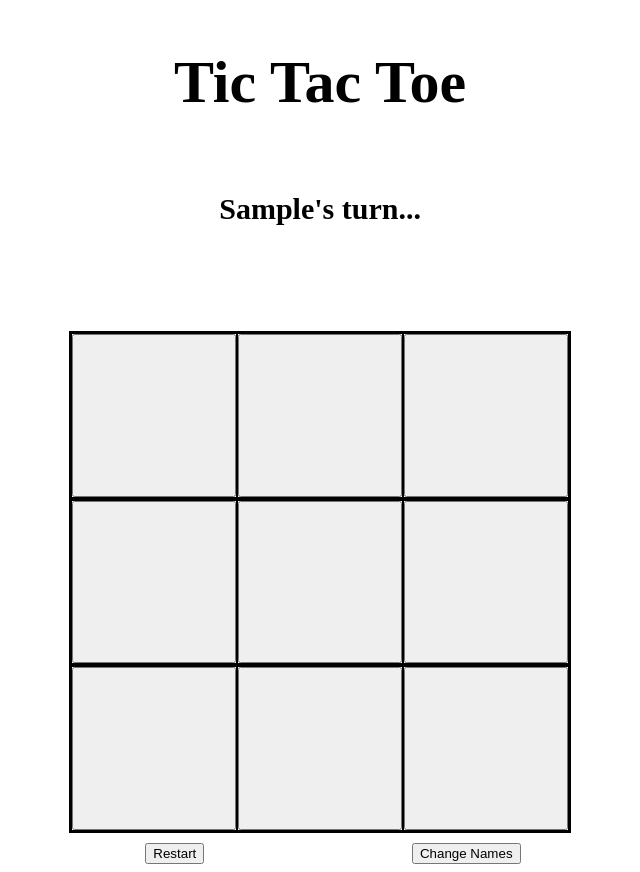
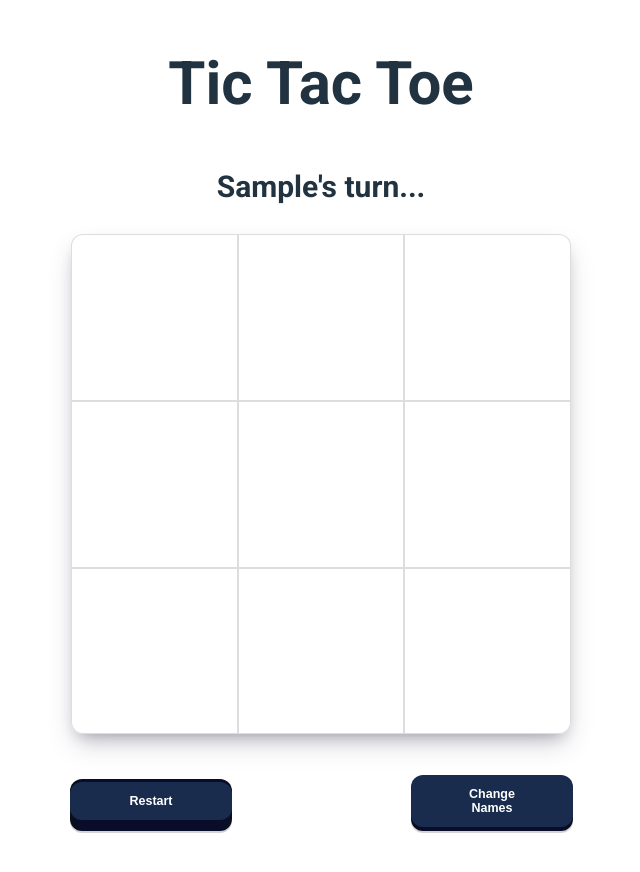
Before and after one commit to JoseVS1/tic-tac-toe, a plain HTML site: page index.html in a window 1280 px wide. Both pictures are taken after typing "Sample", "Sample" into the empty fields and a click on the button "Start". Shown: the whole page, without its empty margins (319-959 px from the left). After the commit the page ends 839 px from the top, so only its background shows below. Drawn offline with Linux system fonts and the light colour scheme.

Commit message:
Add styling

```diff
--- a/index.html
+++ b/index.html
@@ -3,6 +3,9 @@
 <head>
     <meta charset="UTF-8">
     <meta name="viewport" content="width=device-width, initial-scale=1.0">
+    <link rel="preconnect" href="https://fonts.googleapis.com">
+    <link rel="preconnect" href="https://fonts.gstatic.com" crossorigin>
+    <link href="https://fonts.googleapis.com/css2?family=Roboto:ital,wght@0,100;0,300;0,400;0,500;0,700;0,900;1,100;1,300;1,400;1,500;1,700;1,900&display=swap" rel="stylesheet">
     <link rel="stylesheet" href="style.css">
     <title>Tic Tac Toe</title>
 </head>
@@ -12,14 +15,26 @@
 
         <h2 id="turn"></h2>
 
-        <button id="playAgain-btn">Play again</button>
+        <button id="playAgain-btn" class="pushable">
+            <span class="shadow"></span>
+            <span class="edge"></span>
+            <span class="front">Play again</span>
+        </button>
 
         <h2 id="result"></h2>
 
         <div id="board"></div>
 
-        <button id="restart-btn">Restart</button>
-        <button id="changeNames-btn">Change Names</button>
+        <button id="restart-btn" class="pushable">
+            <span class="shadow"></span>
+            <span class="edge"></span>
+            <span class="front">Restart</span>
+        </button>
+        <button id="changeNames-btn" class="pushable">
+            <span class="shadow"></span>
+            <span class="edge"></span>
+            <span class="front">Change Names</span>
+        </button>
 
         <form id="start-form">
             <label id="label1" for="player1">Player 1:</label>
@@ -28,7 +43,11 @@
             <label id="label2" for="player2">Player 2:</label>
             <input type="text" name="player2" id="player2">
 
-            <button id="start-btn">Start</button>
+            <button id="start-btn" class="pushable">
+                <span class="shadow"></span>
+                <span class="edge"></span>
+                <span class="front">Start</span>
+            </button>
         </form>
     </div>
     <script src="main.js"></script>
--- a/main.js
+++ b/main.js
@@ -144,9 +144,19 @@ const ScreenController = function() {
                 const cellBtn = document.createElement("button");
                 cellBtn.textContent = cell;
                 cellBtn.dataset.column = i + 1;
+
+                if (rowDiv.dataset.row === "1" && cellBtn.dataset.column === "1") {
+                    cellBtn.id = "top-left";
+                } else if (rowDiv.dataset.row === "1" && cellBtn.dataset.column === "3") {
+                    cellBtn.id = "top-right";
+                } else if (rowDiv.dataset.row === "3" && cellBtn.dataset.column === "1") {
+                    cellBtn.id = "bottom-left";
+                } else if (rowDiv.dataset.row === "3" && cellBtn.dataset.column === "3") {
+                    cellBtn.id = "bottom-right";
+                }
+
                 cellBtn.addEventListener("click", () => {
                     if (boardInst.getSelectedCell() !== undefined && cellBtn.dataset.column === boardInst.getSelectedCell().dataset.column && rowDiv.dataset.row === boardInst.getSelectedCell().parentNode.parentNode.dataset.row || cellBtn.textContent !== "") {
-                        // alert("That cell is already selected!!!!")
                         return;
                     }
 
@@ -198,39 +208,32 @@ const ScreenController = function() {
     }
 
     const showPlayAgainButton = () => {
-        // resultH2.parentNode.insertBefore(playAgainBtn, resultH2.nextSibling);
         playAgainBtn.style.display = "block";
     }
 
     const removePlayAgainButton = () => {
-        // containerDiv.removeChild(playAgainBtn);
         playAgainBtn.style.display = "none";
     }
 
     const showRestartBtn = () => {
-        // containerDiv.appendChild(restartBtn);
         restartBtn.style.display = "block";
     }
 
     const removeRestartBtn = () => {
-        // containerDiv.removeChild(restartBtn);
         restartBtn.style.display = "none";
     }
 
     const showChangeNamesBtn = () => {
-        // containerDiv.appendChild(changeNamesBtn);
         changeNamesBtn.style.display = "block";
     }
 
     const removeChangeNamesBtn = () => {
-        // containerDiv.removeChild(changeNamesBtn);
         changeNamesBtn.style.display = "none";
     }
 
     playAgainBtn.addEventListener("click", () => {
         resultH2.textContent = "";
-        game.playGame()
-        // containerDiv.removeChild(playAgainBtn);
+        game.playGame();
         removePlayAgainButton();
         showRestartBtn();
         gameLayout();
--- a/style.css
+++ b/style.css
@@ -1,6 +1,8 @@
 html {
     box-sizing: border-box;
     font-size: 62.5%;
+    font-family: "Roboto", sans-serif;
+    color: #001524de;
 }
 
 h1 {
@@ -10,30 +12,35 @@ h1 {
 
 .container {
     display: grid;
-    /* grid-template-areas:
-    ". header header ."
-    ". turn turn ."
-    ". result result ."
-    ". playAgain playAgain ."
-    ". board board ."
-    "restart restart changeNames changeNames"; */
     gap: 10px;
     justify-content: center;
     justify-items: center;
 }
 
+.container > button {
+    width: 162px;
+    border: none;
+    border-radius: 8px;
+    cursor: pointer;
+}
+
+.container > button:hover {
+    background-color: rgba(217, 217, 217, 0.753);
+}
+
+.container > button:active {
+    box-shadow: rgba(50, 50, 93, 0.25) 0px 30px 60px -12px inset, rgba(0, 0, 0, 0.3) 0px 18px 36px -18px inset;
+}
+
 #board {
     height: 500px;
     width: 500px;
-    border: 1px solid black;
     display: grid;
     display: none;
     grid-template-rows: 1fr 1fr 1fr;
     grid-area: board;
-}
-
-#board div {
-    border: 1px solid black;
+    box-shadow: rgba(50, 50, 93, 0.25) 0px 13px 27px -5px, rgba(0, 0, 0, 0.3) 0px 8px 16px -8px;
+    border-radius: 12px;
 }
 
 .row {
@@ -44,8 +51,32 @@ h1 {
 #board button {
     width: 100%;
     height: 100%;
-    font-weight: 700;
-    font-size: 6rem;
+    font-weight: 100;
+    font-size: 8rem;
+    color: #222;
+    background-color: white;
+    border: 0.1px solid rgb(216 216 216 / 87%);
+}
+
+#top-left {
+    border-top-left-radius: 12px;
+    background-color: red;
+}
+
+#top-right {
+    border-top-right-radius: 12px;
+}
+
+#bottom-left {
+    border-bottom-left-radius: 12px;
+}
+
+#bottom-right {
+    border-bottom-right-radius: 12px;
+}
+
+#board button:hover {
+    background-color: rgb(248, 247, 247);
 }
 
 #turn, #result {
@@ -54,10 +85,14 @@ h1 {
 
 #result {
     grid-area: result;
+    margin: 0;
+    margin-bottom: 16px;
+    margin-top: -16px;
 }
 
 #turn {
     grid-area: turn;
+    margin: 0;
 }
 
 #restart-btn {
@@ -66,11 +101,17 @@ h1 {
     display: none;
 }
 
+#restart-btn, #changeNames-btn {
+    margin-top: 35px;
+}
+
 #start-btn {
     grid-area: startBtn;
-    padding: 8px;
     width: 190px;
     margin-left: 140px;
+    border: none;
+    border-radius: 8px;
+    cursor: pointer;
 }
 
 #changeNames-btn {
@@ -82,6 +123,7 @@ h1 {
 #playAgain-btn {
     display: none;
     grid-area: playAgain;
+    margin-bottom: 20px;
 }
 
 #start-form {
@@ -94,6 +136,20 @@ h1 {
     ". startBtn startBtn .";
     row-gap: 20px;
     align-items: center;
+    font-size: 2rem;
+}
+
+input {
+    padding: 5px;
+    border-radius: 6px;
+    border: none;
+    background-color: #e3e3e37d;
+    font-size: 2rem;
+    margin-left: 5px;
+}
+
+label {
+    font-weight: 700;
 }
 
 #label1 {
@@ -113,3 +169,88 @@ h1 {
 #player2 {
     grid-area: input2;
 }
+
+.pushable {
+    position: relative;
+    border: none;
+    background: transparent;
+    padding: 0;
+    cursor: pointer;
+    outline-offset: 4px;
+    transition: filter 250ms;
+  }
+  .shadow {
+    position: absolute;
+    top: 0;
+    left: 0;
+    width: 100%;
+    height: 100%;
+    border-radius: 12px;
+    background: hsla(0, 0%, 0%, 0.168);
+    will-change: transform;
+    transform: translateY(2px);
+    transition:
+      transform
+      600ms
+      cubic-bezier(.3, .7, .4, 1);
+  }
+
+  .edge {
+    position: absolute;
+    top: 0;
+    left: 0;
+    width: 100%;
+    height: 100%;
+    border-radius: 12px;
+    background: linear-gradient(
+      to left,
+      hsl(228, 55%, 9%) 0%,
+      hsl(233, 65%, 10%) 8%,
+      hsl(233, 65%, 10%) 92%,
+      hsl(227, 47%, 7%) 100%
+    );
+  }
+  .front {
+    display: block;
+    position: relative;
+    padding: 12px 42px;
+    border-radius: 12px;
+    font-size: 1.25rem;
+    color: white;
+    font-weight: 700;
+    background: hsl(218, 50%, 20%);
+    will-change: transform;
+    transform: translateY(-4px);
+    transition:
+      transform
+      600ms
+      cubic-bezier(.3, .7, .4, 1);
+  }
+  .pushable:hover {
+    filter: brightness(110%);
+  }
+  .pushable:hover .front {
+    transform: translateY(-6px);
+    transition:
+      transform
+      250ms
+      cubic-bezier(.3, .7, .4, 1.5);
+  }
+  .pushable:active .front {
+    transform: translateY(-2px);
+    transition: transform 34ms;
+  }
+  .pushable:hover .shadow {
+    transform: translateY(4px);
+    transition:
+      transform
+      250ms
+      cubic-bezier(.3, .7, .4, 1.5);
+  }
+  .pushable:active .shadow {
+    transform: translateY(1px);
+    transition: transform 34ms;
+  }
+  .pushable:focus:not(:focus-visible) {
+    outline: none;
+  }
```
